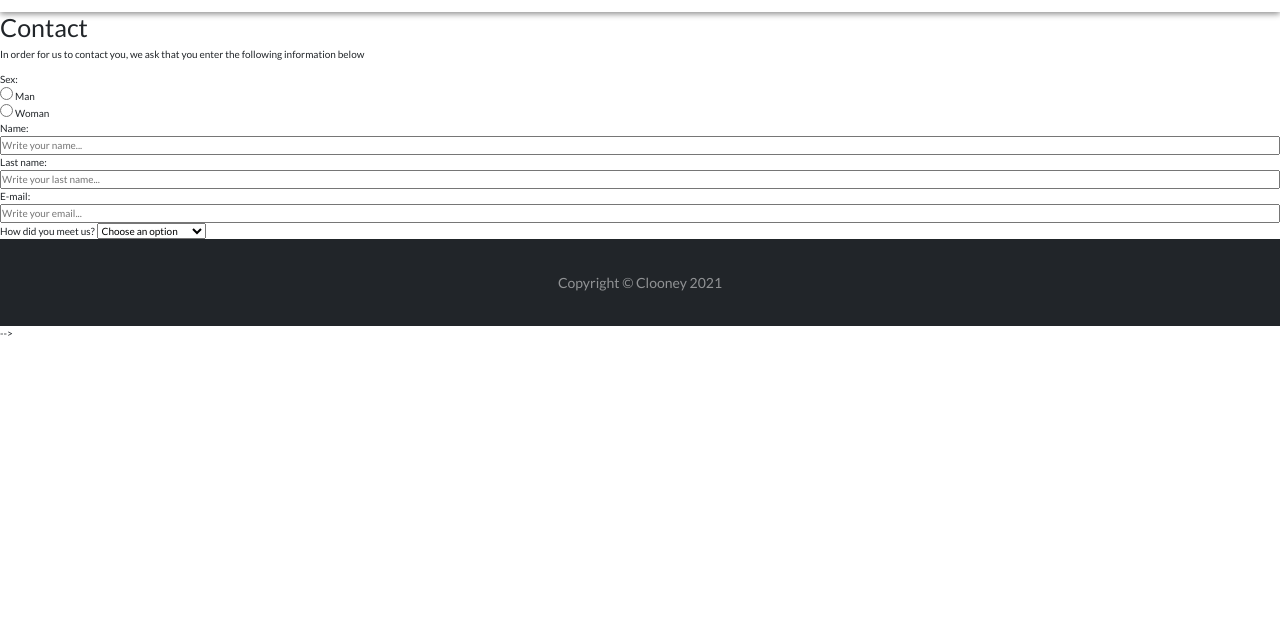
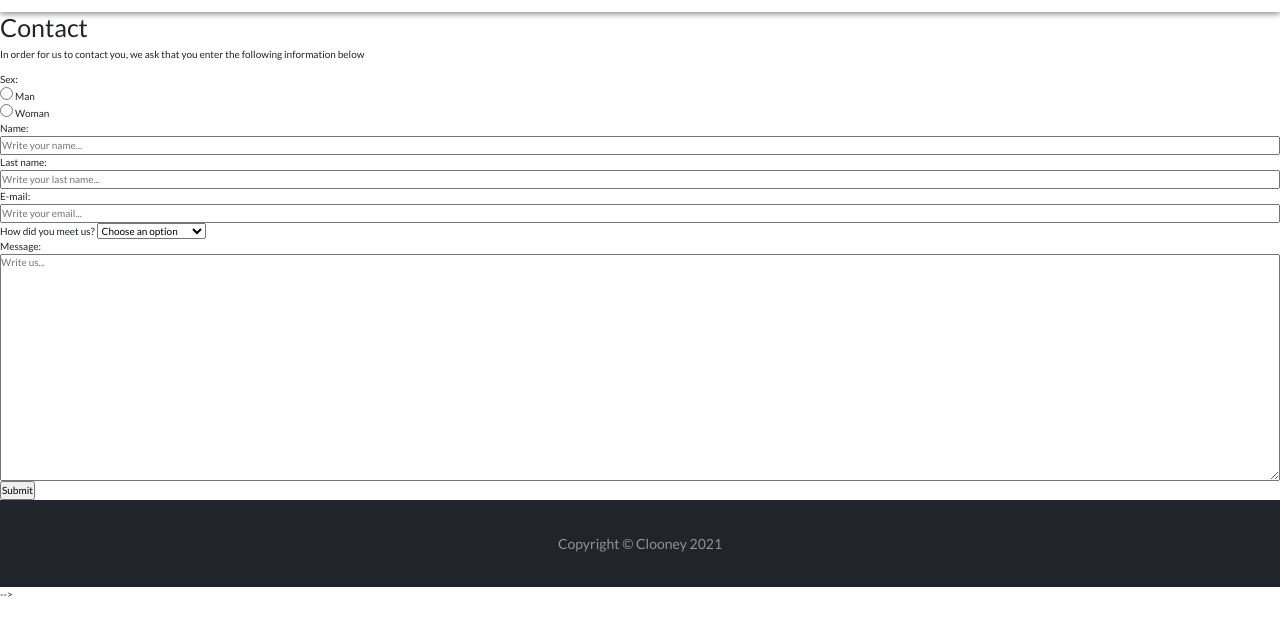
Before and after one commit to enzoSperoni01/Calu, a plain HTML site: page pages/contact.html in a window 1280 px wide. Shown: the part 87-722 px from the top of the page. Drawn offline with nearby package versions, Linux system fonts and the light colour scheme.

Commit message:
'contact.html': <textarea> + button

```diff
--- a/pages/contact.html
+++ b/pages/contact.html
@@ -47,10 +47,10 @@
                             <label for="sexo">Sex:</label>
                             <div class="d-flex flex-column">
                                 <div>
-                                    <input type="radio" class="op-1" name="sexo" value="hombre"> Man
+                                    <input type="radio" class="container__form__1__op" name="sexo" value="hombre"> Man
                                 </div>
                                 <div>
-                                    <input type="radio" class="op-1" name="sexo" value="hombre"> Woman
+                                    <input type="radio" class="container__form__1__op" name="sexo" value="hombre"> Woman
                                 </div>
                             </div>
                         </div>
@@ -76,8 +76,13 @@
                             </select>
                         </div>
 
-                        <div class="container__form__4">
+                        <div class="container__form__4 d-flex flex-column">
+                            <label for="message">Message:</label>
+                            <textarea name="message" cols="30" rows="15" placeholder="Write us..."></textarea>
+                        </div>
 
+                        <div class="container__form__5">
+                            <input type="submit" class="send" value="Submit">
                         </div>
                     </div>
                 </form>
```
